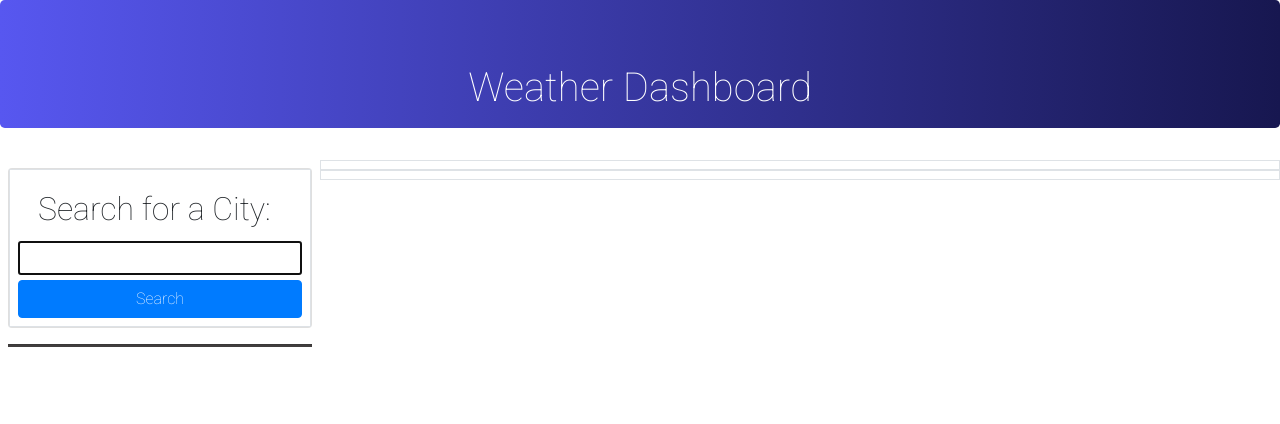
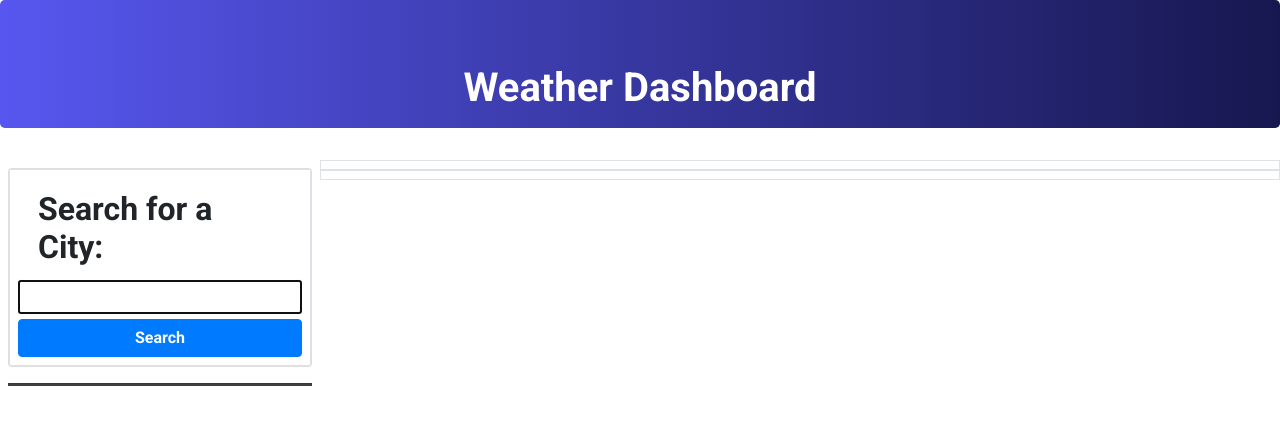
Before and after one commit to DaveToth77/weather-dashboard, a plain HTML site: page index.html in a window 1280 px wide. Drawn offline with nearby package versions, Linux system fonts and the light colour scheme.

Commit message:
Changed font

```diff
--- a/assets/css/style.css
+++ b/assets/css/style.css
@@ -22,7 +22,7 @@ hr {
     background-image: linear-gradient(to right, rgb(87, 87, 240), rgb(23, 23, 80));
     height: 30px;
     text-align: center;
-    font-size: 20px;
+    /* font-size: 20px; */
 
 }
 
--- a/index.html
+++ b/index.html
@@ -8,8 +8,9 @@
     <link rel="stylesheet" href="https://cdnjs.cloudflare.com/ajax/libs/twitter-bootstrap/4.3.1/css/bootstrap.min.css">
     <link rel="preconnect" href="https://fonts.googleapis.com">
     <link rel="preconnect" href="https://fonts.gstatic.com" crossorigin>
-    <link href="https://fonts.googleapis.com/css2?family=Roboto:wght@100&display=swap" rel="stylesheet">
-    <link rel="stylesheet" href="./assets/css/style.css">
+    <link rel="preconnect" href="https://fonts.googleapis.com">
+    <link rel="preconnect" href="https://fonts.gstatic.com" crossorigin>
+    <link href="https://fonts.googleapis.com/css2?family=Roboto:wght@700&display=swap" rel="stylesheet">    <link rel="stylesheet" href="./assets/css/style.css">
     <title>Weather-Dashboard</title>
 </head>
 
```
